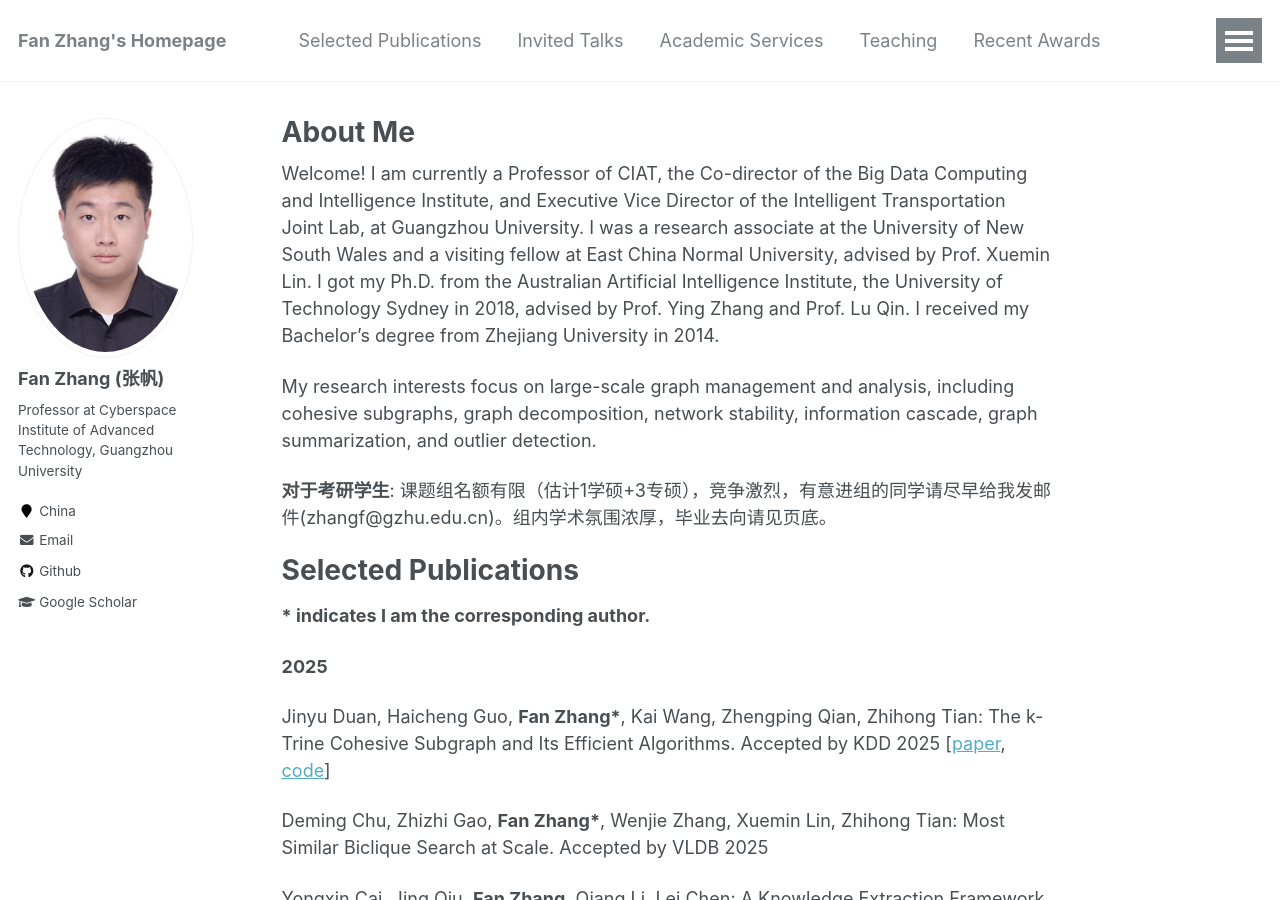
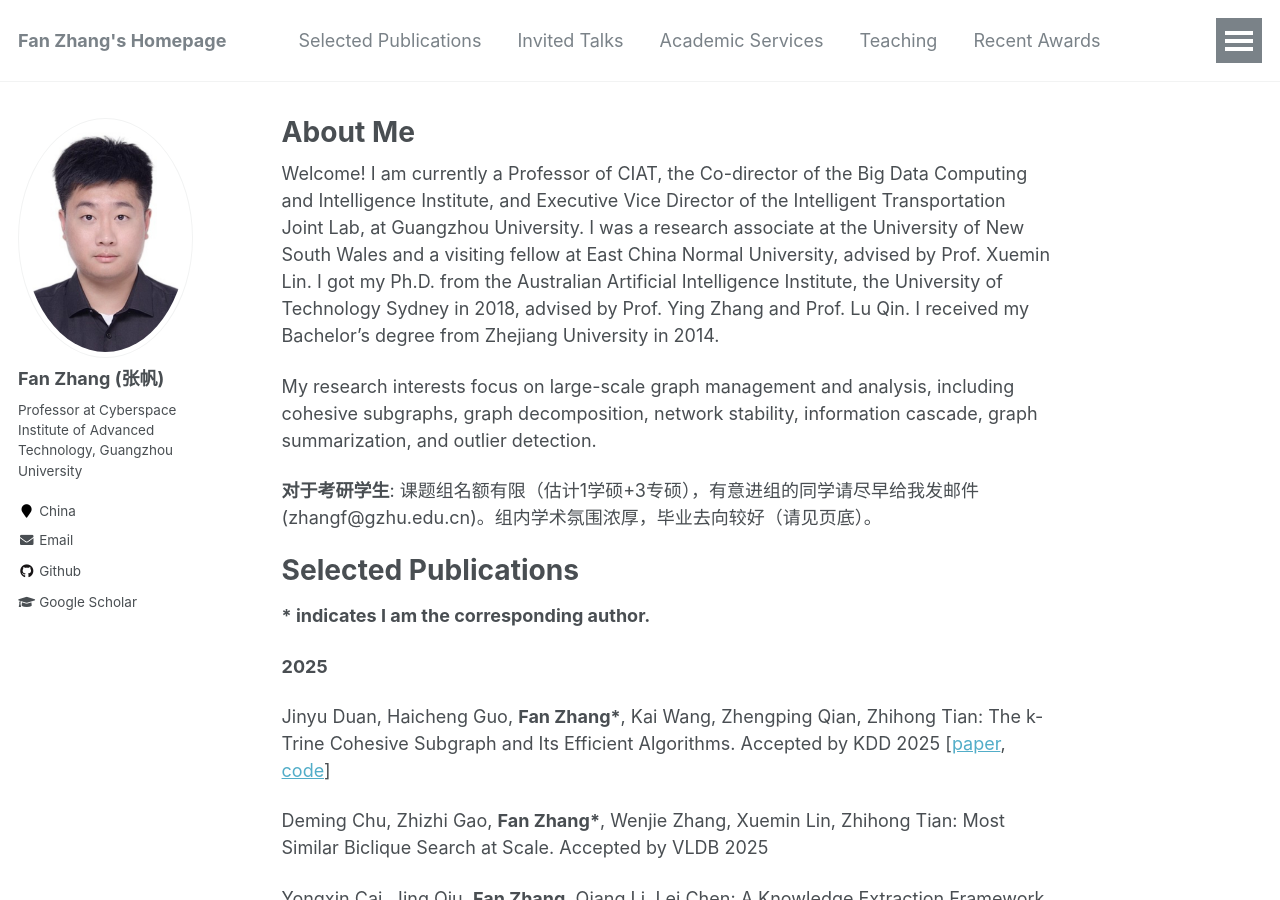
Before and after one commit to fanzhangcs/fanzhangcs.github.io, a Jekyll site: the page built from _pages/about.md, in a window 1280 px wide and 900 px high. Built offline with Jekyll 4.4.1, drawn with Linux system fonts in a browser that asks for light colours.

Commit message:
Update about.md

```diff
--- a/_pages/about.md
+++ b/_pages/about.md
@@ -19,7 +19,7 @@ My research interests focus on large-scale graph management and analysis, includ
 *<ins>Tenure-track/Tenured Positions Available</ins>*: Please feel free to contact me if you are interested in joining [our institute](https://wyy.gzhu.edu.cn/xygk/xyjs.htm). Multiple positions with different directions are available and we provide highly competitive offers.
 -->
 
-**对于考研学生**: 课题组名额有限（估计1学硕+3专硕），竞争激烈，有意进组的同学请尽早给我发邮件(zhangf@gzhu.edu.cn)。组内学术氛围浓厚，毕业去向请见页底。
+**对于考研学生**: 课题组名额有限（估计1学硕+3专硕），有意进组的同学请尽早给我发邮件(zhangf@gzhu.edu.cn)。组内学术氛围浓厚，毕业去向较好（请见页底）。
 
 Selected Publications
 ======
```
